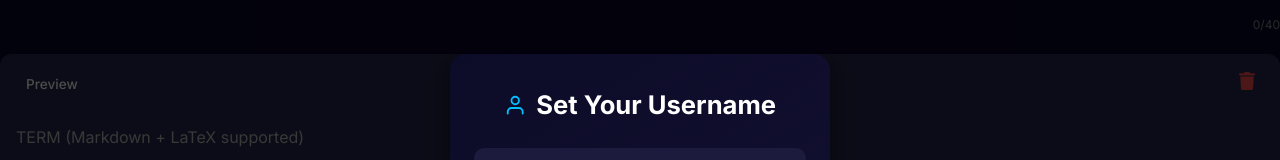
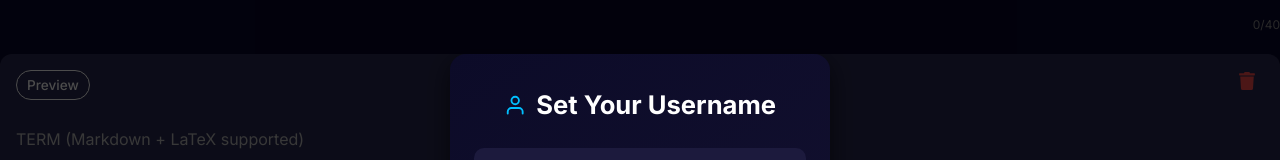
Before and after one commit to karthi-keyank/flashido, a React (Vite) app: page /library/createSet in a window 1280 px wide. Shown: the part 228-388 px from the top of the page. Built offline with nearby package versions, Linux system fonts and the light colour scheme; no server answers; the database is empty; sample sign-in values are in the browser's storage.

Commit message:
chore: clean up CardInput component and styles for better readability

```diff
--- a/src/styles/components/CardInput.css
+++ b/src/styles/components/CardInput.css
@@ -52,8 +52,9 @@
 .card-input-toggle-btn {
   padding: 6px 10px;
   font-size: 0.85rem;
-  border: none;
-  border-radius: 4px;
+  border: 1px solid ;
+  border-radius: 20px;
+
   cursor: pointer;
 }
 
```
Also changed, not shown: src/components/flashcard/CardInput.jsx (line endings or trailing spaces).
